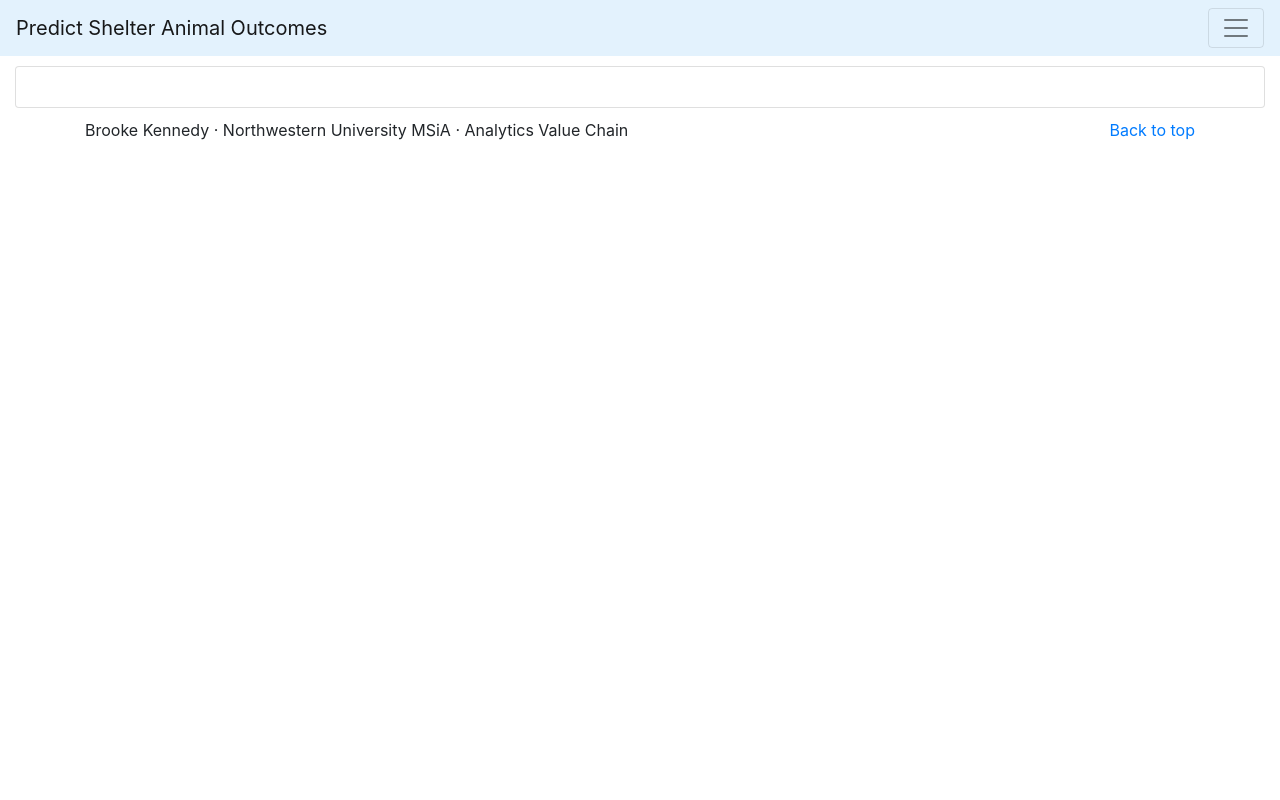
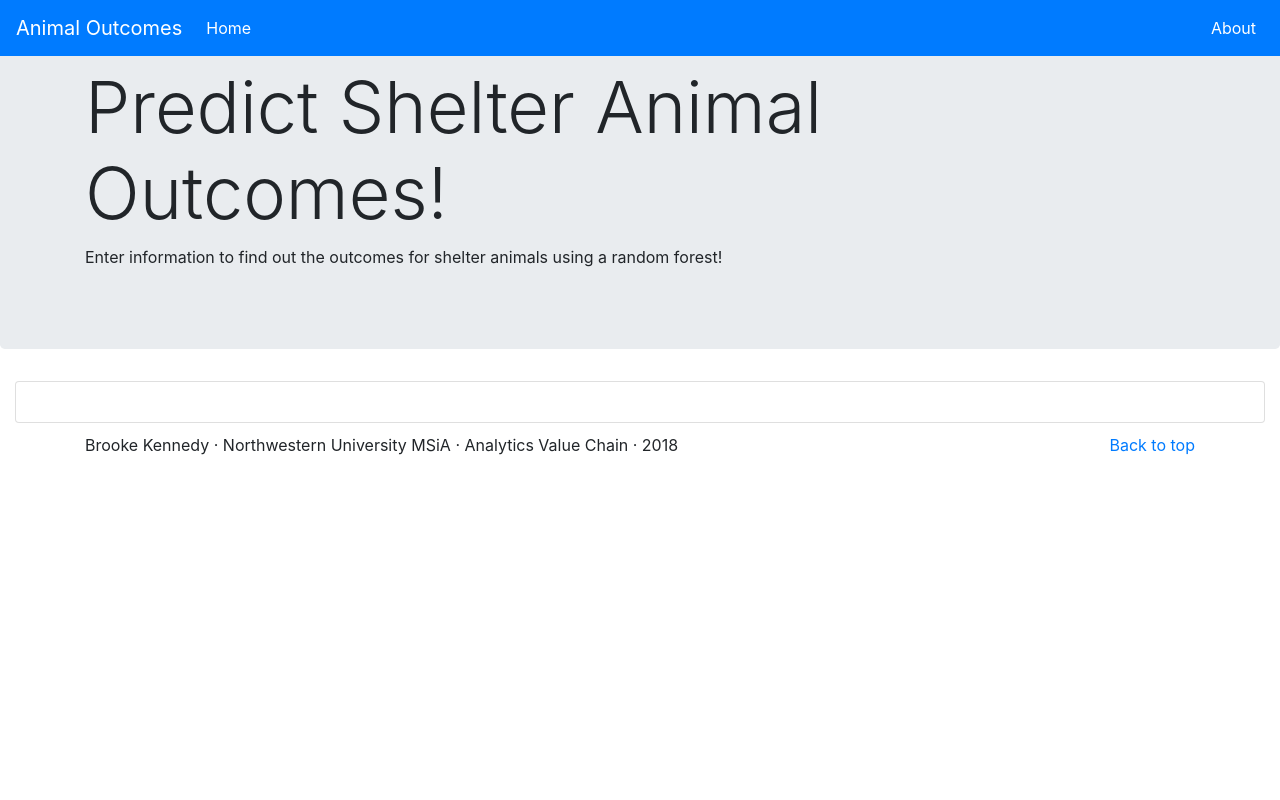
Before and after one commit to bkennedy04/AnimalOutcomes, a Flask app: template app/templates/base.html in a window 1280 px wide. Run offline with Flask 2, Linux system fonts and the light colour scheme; the template is opened without the code that fills it, so the values that code supplies are empty; some libraries are stand-ins or nearby versions.

Commit message:
Web app changes

```diff
--- a/app/models.py
+++ b/app/models.py
@@ -11,8 +11,8 @@ class User(db.Model):
 	weekday = db.Column(db.String, index=True)
 	hourOfDay = db.Column(db.String, index=True)
 	isFixed = db.Column(db.String, index=True)
-	newBreed = db.Column(db.String, index=True)
-	newColor = db.Column(db.String, index=True)
+	newBreed = db.Column(db.String(100), index=True)
+	newColor = db.Column(db.String(100), index=True)
 
 	def __repr__(self):
 		return '<ID {}>'.format(self.id)
--- /dev/null
+++ b/app/static/style.css
@@ -0,0 +1,19 @@
+/* Sticky footer styles
+-------------------------------------------------- */
+html {
+  position: relative;
+  min-height: 100%;
+}
+body {
+  /* Margin bottom by footer height */
+  margin-bottom: 60px;
+}
+.footer {
+  position: absolute;
+  bottom: 0;
+  width: 100%;
+  /* Set the fixed height of the footer here */
+  height: 60px;
+  line-height: 60px; /* Vertically center the text there */
+  background-color: #f5f5f5;
+}
--- a/app/templates/base.html
+++ b/app/templates/base.html
@@ -23,22 +23,40 @@
         <title>Animal Outcome Prediction</title>
 
     </head>
-    <body style="height:100%;">
+    <body>
 
-		<nav class="navbar navbar-light" style="background-color: #e3f2fd;">
-		  <a class="navbar-brand" href="#">Predict Shelter Animal Outcomes</a>
-		  <button class="navbar-toggler" type="button" data-toggle="collapse" data-target="#navbarSupportedContent" aria-controls="navbarSupportedContent" aria-expanded="false" aria-label="Toggle navigation">
+
+
+            <nav class="navbar navbar-expand-md navbar-dark fixed-top bg-primary">
+              <a class="navbar-brand" href="#">Animal Outcomes</a>
+              <button class="navbar-toggler" type="button" data-toggle="collapse" data-target="#navbarsExampleDefault" aria-controls="navbarsExampleDefault" aria-expanded="false" aria-label="Toggle navigation">
                 <span class="navbar-toggler-icon"></span>
               </button>
 
-		  <div class="collapse navbar-collapse" id="navbarSupportedContent">
+              <div class="collapse navbar-collapse" id="navbarsExampleDefault">
+                <ul class="navbar-nav mr-auto">
+                  <li class="nav-item active">
+                    <a class="nav-link" href="#">Home <span class="sr-only">(current)</span></a>
+                  </li>
+                </ul>
+				<span>
 				<ul class="navbar-nav mr-auto">
                   <li class="nav-item active">
                     <a class="nav-link" href="#">About <span class="sr-only">(current)</span></a>
                   </li>
+                </ul>
+				</span>
+
               </div>
             </nav>
 
+		    <!-- Main jumbotron for a primary marketing message or call to action -->
+	        <div class="jumbotron">
+	      	<div class="container">
+	      	  <h1 class="display-3">Predict Shelter Animal Outcomes!</h1>
+	      	  <p>Enter information to find out the outcomes for shelter animals using a random forest!</p>
+	      	</div>
+	        </div>
 
 		<div class="container-fluid">
 			<div class="card" style="margin: 10px 0;">
@@ -51,7 +69,8 @@
 		<!-- FOOTER -->
 		<footer class="container">
 			<p class="float-right"><a href="#">Back to top</a></p>
-			<p>Brooke Kennedy &middot; Northwestern University MSiA &middot; Analytics Value Chain</p>
+			<p>Brooke Kennedy &middot; Northwestern University MSiA &middot; Analytics Value Chain &middot; 2018</p>
 		</footer>
+
     </body>
 </html>
--- a/develop/src/models/train_model.py
+++ b/develop/src/models/train_model.py
@@ -43,7 +43,7 @@ def prepare_data(train, categorical):
 
 if __name__ == "__main__":
 	#read in processed data and format
-	train = pd.read_csv('..\\..\\data\\processed\\trainset.csv')
+	train = pd.read_csv('../../data/processed/trainset.csv')
 	categorical = ['gender', 'hasName', 'isDog', 'isMix', 'month', 'weekday', 'hourOfDay', 'isFixed', 'newBreed', 'newColor']
 	train_binary_dummy = prepare_data(train, categorical)
 
```
Also changed, not shown: app/routes.py (+7 -1 lines), app/templates/index.html (+7 -3 lines), 2 other files. Lines whose indentation alone changed are shown as unchanged.
